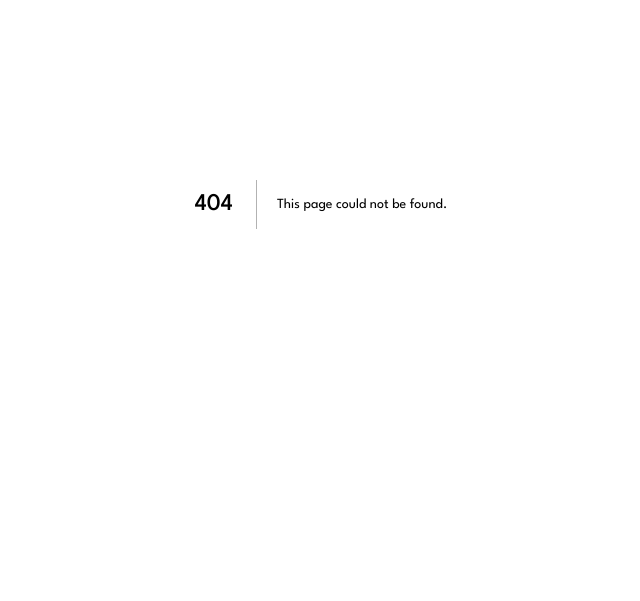
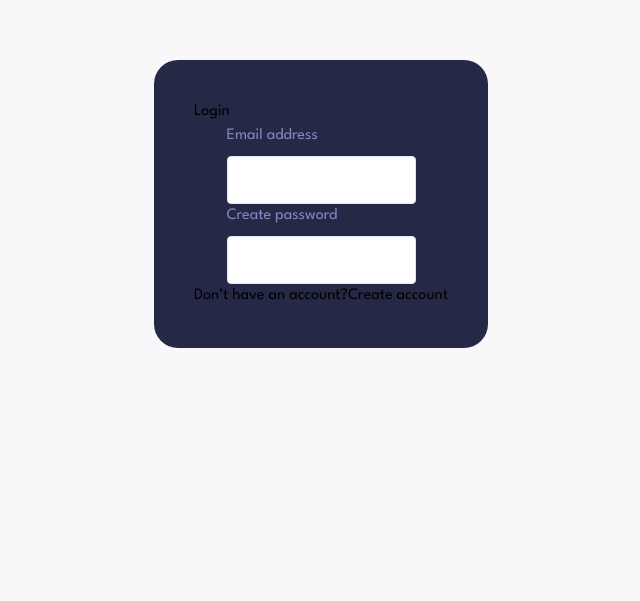
Before and after one commit to AdrianoEscarabote/Invoice-app, a Next.js app in the folder frontend/: page /login in a window 1280 px wide. Before the commit this address had no page. Shown: the part 196-797 px from the top of the page, without its empty margins (319-959 px from the left). Built offline with nearby package versions, Linux system fonts and the light colour scheme.

Commit message:
feat(login): adding login page

```diff
--- /dev/null
+++ b/frontend/src/app/login/page.tsx
@@ -0,0 +1,39 @@
+import "../../styles/global.css";
+import Link from "next/link";
+import InputForm from "@/components/InputForm";
+import style from "./style.module.css";
+import NothingHereComponent from "@/components/NothingHereComponent";
+
+const LoginPage = () => {
+  return (
+    <>
+      <main className="min-h-screen flex items-center justify-center">
+        <div className="bg-almost_dark_blue p-10 flex items-center flex-col  rounded-3xl">
+          <h1 className="self-start">Login</h1>
+          <form>
+            <legend className="sr-only">login</legend>
+            <fieldset>
+              <InputForm
+                className={`${style.input}`}
+                labelText="Email address"
+              />
+
+              <InputForm
+                className={`${style.input}`}
+                labelText="Create password"
+                type="password"
+              />
+            </fieldset>
+          </form>
+          <div className="flex ">
+            <p>Don’t have an account?</p>
+            <Link href={"/signup"}>Create account</Link>
+          </div>
+        </div>
+      </main>
+      <NothingHereComponent />
+    </>
+  );
+};
+
+export default LoginPage;
--- /dev/null
+++ b/frontend/src/app/login/style.module.css
@@ -0,0 +1,3 @@
+.input {
+  max-width: unset !important;
+}
```
